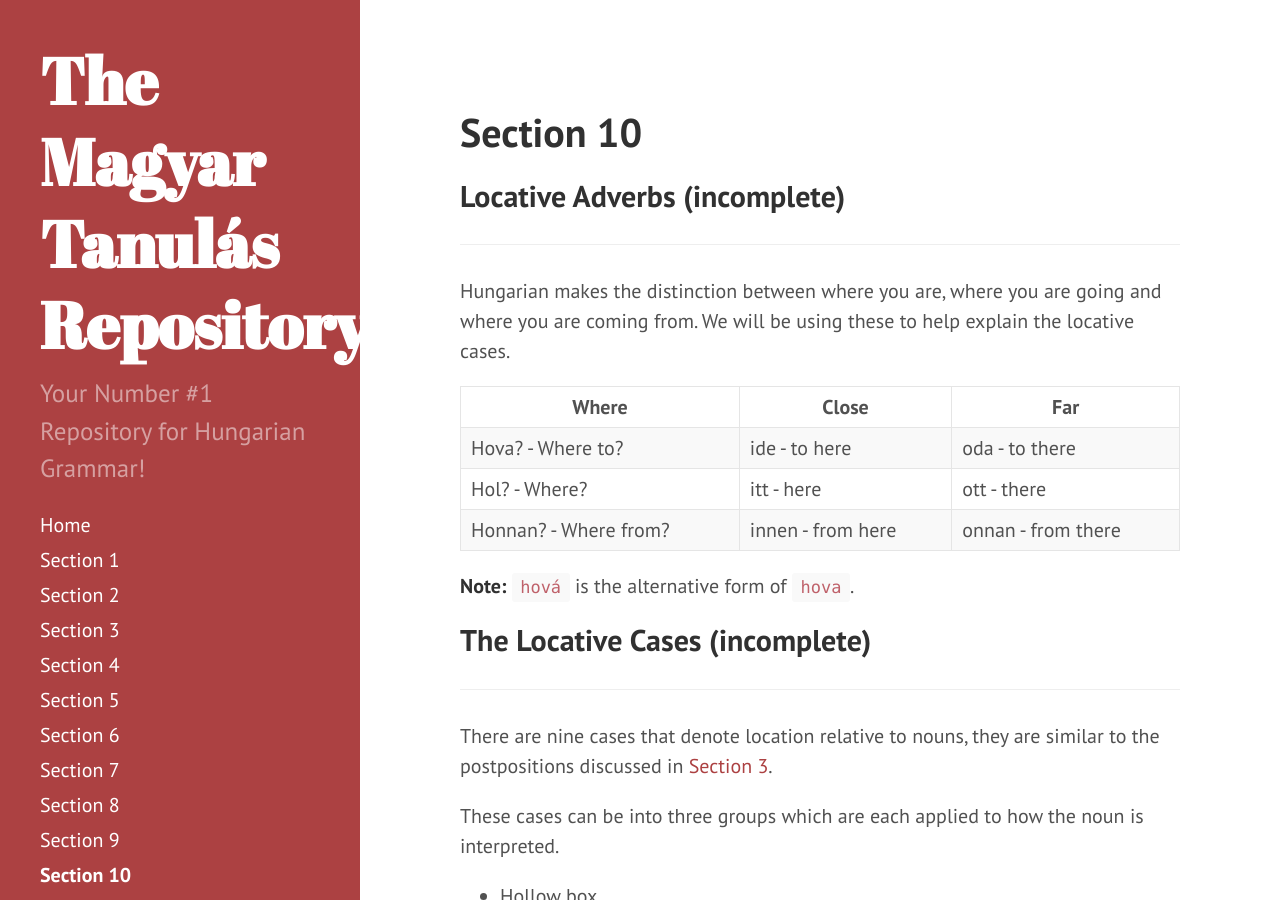
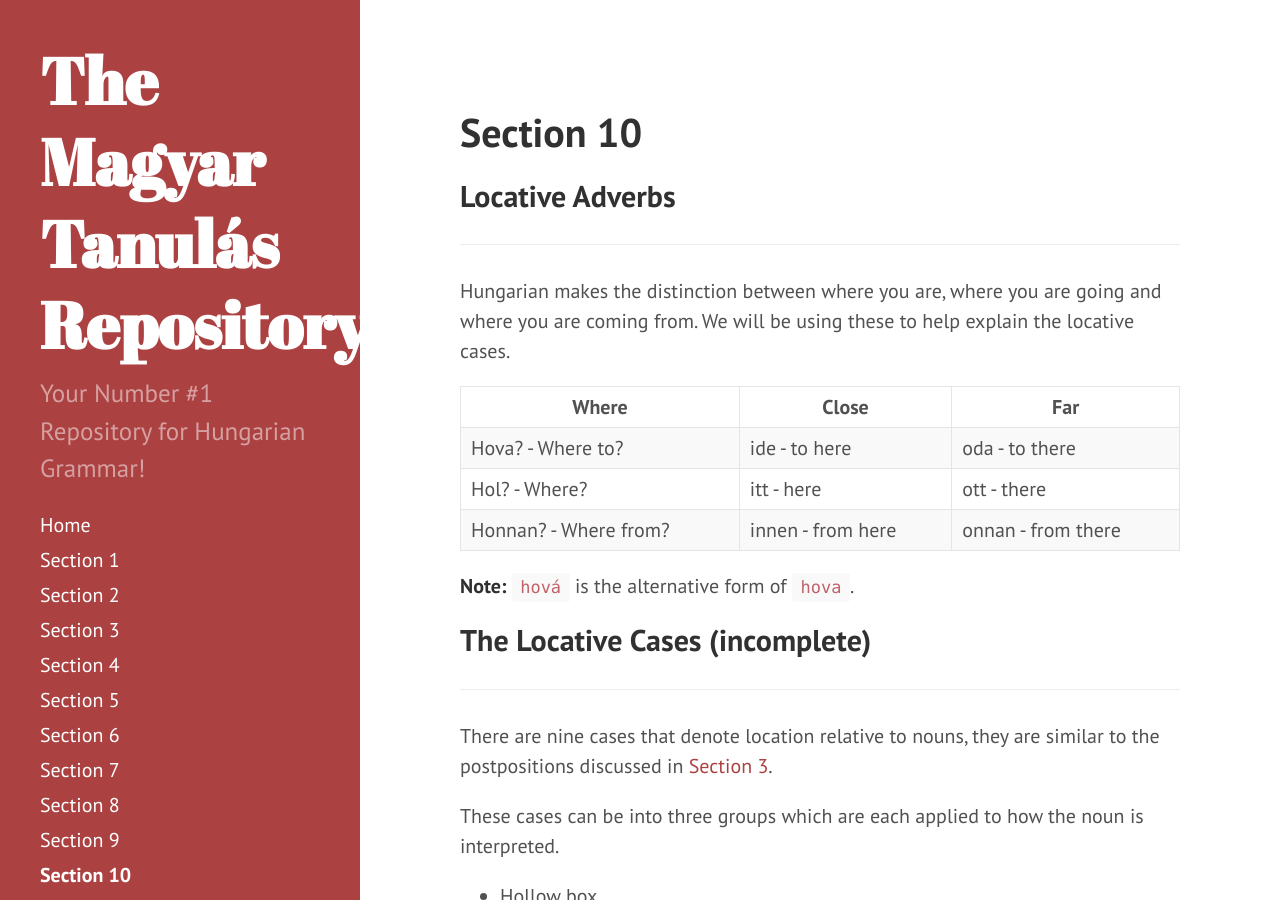
Before and after one commit to Magyartanulas/magyartanulas.github.io, a Jekyll site: the page built from Section10.md, in a window 1280 px wide and 900 px high. Built offline with Jekyll 4.4.1, drawn with Linux system fonts in a browser that asks for light colours; Markdown is read by kramdown in place of the engine named in the settings; some of the changed text lies outside the part shown.

Commit message:
Update Section10.md

```diff
--- a/Section10.md
+++ b/Section10.md
@@ -4,7 +4,7 @@
 order: 10
 ---
 
-## Locative Adverbs (incomplete)
+## Locative Adverbs
 ---
 
 Hungarian makes the distinction between where you are, where you are going and where you are coming from. We will be using these to help explain the locative cases.
@@ -80,7 +80,7 @@
 
 *Én mondom csapnivalóan rossz király lesz belőled.*
 
-### Surface (incomplete)
+### Surface
 
 ![tutajok](https://magyartanulas.github.io/public/surfaces_enlarged.png)
 
```
Also changed, not shown: other parts of Section10.md (+2 -2 lines).
